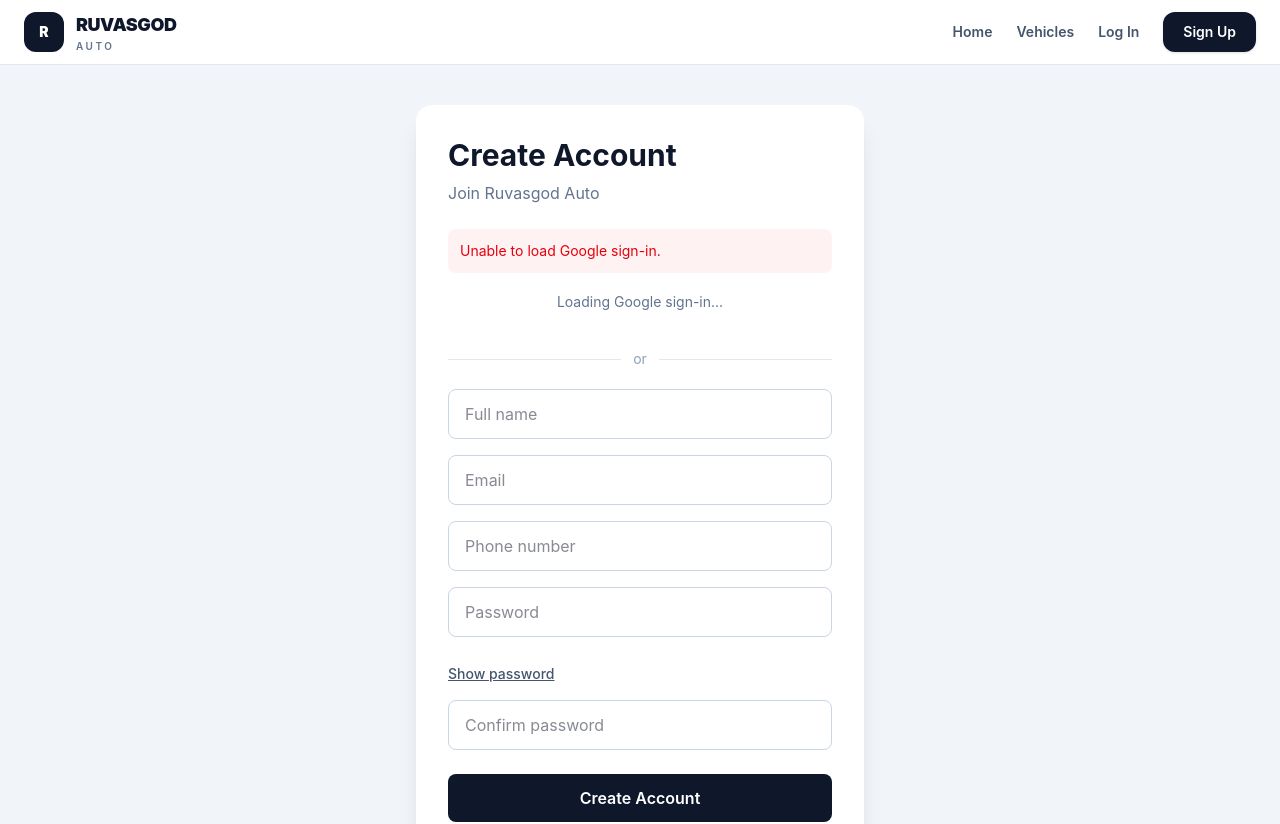
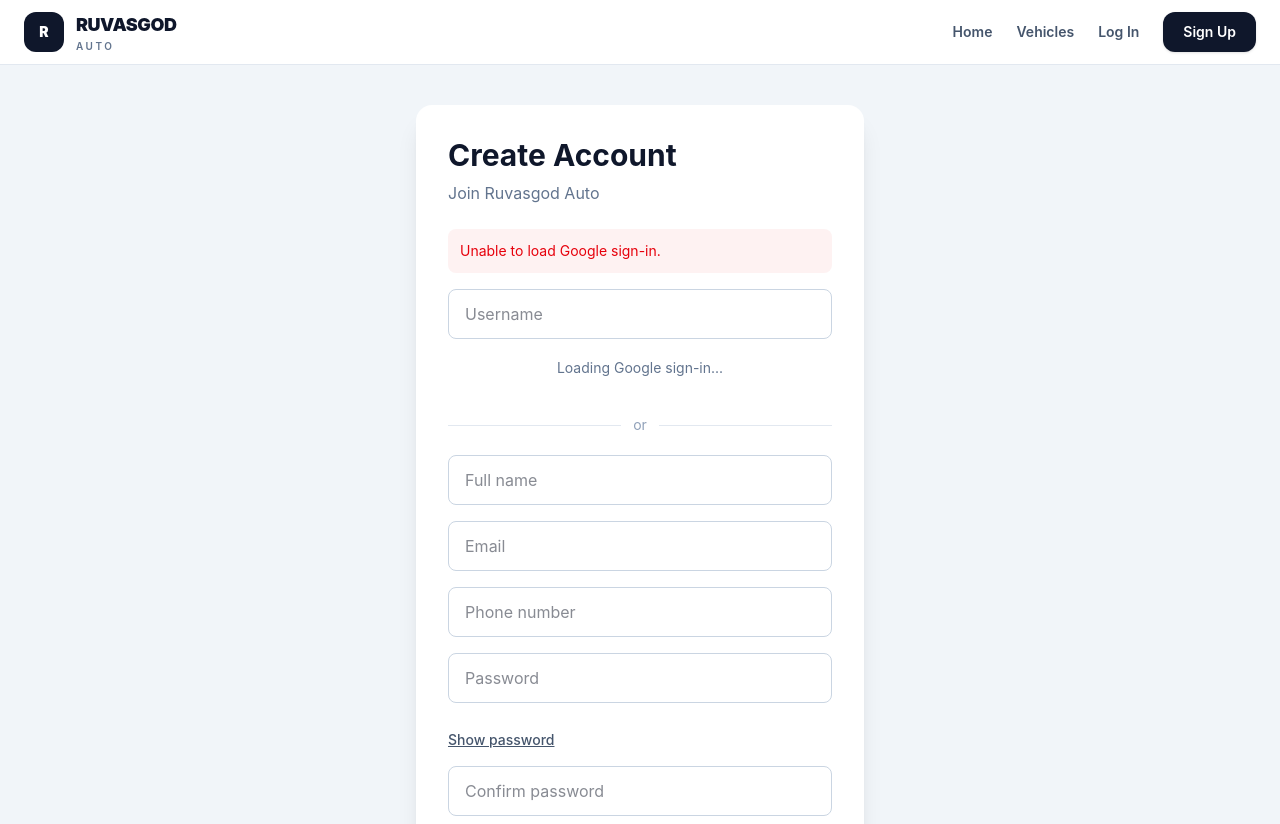
Before and after one commit to king-j1/ruvasgod-realestate-client, a React app: page /register in a window 1280 px wide. Shown: the top 824 px of the page. Built offline with nearby package versions, Linux system fonts and the light colour scheme; no server answers; the HTML template or start-up script is replaced by a standard one.

Commit message:
Add Google auth and password reset flow

```diff
--- a/src/context/AuthContext.jsx
+++ b/src/context/AuthContext.jsx
@@ -40,22 +40,23 @@ export function AuthProvider({ children }) {
     return data;
   };
 
-  const login = async (email, password) => {
+  const login = async (identifier, password) => {
     return saveSession(
       await request("/login", {
         method: "POST",
         body: JSON.stringify({
-          email,
+          identifier,
           password,
         }),
       })
     );
   };
 
-  const register = async (name, email, phone, password) => {
+  const register = async (username, name, email, phone, password) => {
     return request("/register", {
       method: "POST",
       body: JSON.stringify({
+        username,
         name,
         email,
         phone,
--- a/src/pages/Login.jsx
+++ b/src/pages/Login.jsx
@@ -9,7 +9,7 @@ function Login() {
   const location = useLocation();
 
   const [form, setForm] = useState({
-    email: "",
+    identifier: "",
     password: "",
   });
 
@@ -31,7 +31,7 @@ function Login() {
       setError("");
       setLoading(true);
 
-      const data = await login(form.email, form.password);
+      const data = await login(form.identifier, form.password);
 
       if (data.user.role === "admin") {
         navigate("/admin");
@@ -97,13 +97,13 @@ function Login() {
 
         <div className="mb-4">
           <label className="mb-1 block text-sm font-medium">
-            Email
+            Username or Email
           </label>
 
           <input
-            type="email"
-            name="email"
-            value={form.email}
+            type="text"
+            name="identifier"
+            value={form.identifier}
             onChange={handleChange}
             required
             className="w-full rounded-lg border border-slate-300 px-4 py-3 outline-none focus:border-slate-900"
--- a/src/pages/Register.jsx
+++ b/src/pages/Register.jsx
@@ -8,6 +8,7 @@ function Register() {
   const navigate = useNavigate();
 
   const [form, setForm] = useState({
+    username: "",
     name: "",
     email: "",
     phone: "",
@@ -38,6 +39,7 @@ function Register() {
       }
 
       await register(
+        form.username,
         form.name,
         form.email,
         form.phone,
@@ -84,6 +86,19 @@ function Register() {
             {error}
           </div>
         )}
+
+        <input
+          name="username"
+          placeholder="Username"
+          value={form.username}
+          onChange={handleChange}
+          required
+          minLength={3}
+          maxLength={20}
+          pattern="[A-Za-z0-9_]+"
+          title="Use 3 to 20 letters, numbers, or underscores"
+          className="mb-4 w-full rounded-lg border border-slate-300 px-4 py-3"
+        />
 
         <GoogleSignInButton
           onCredential={handleGoogleCredential}
```
